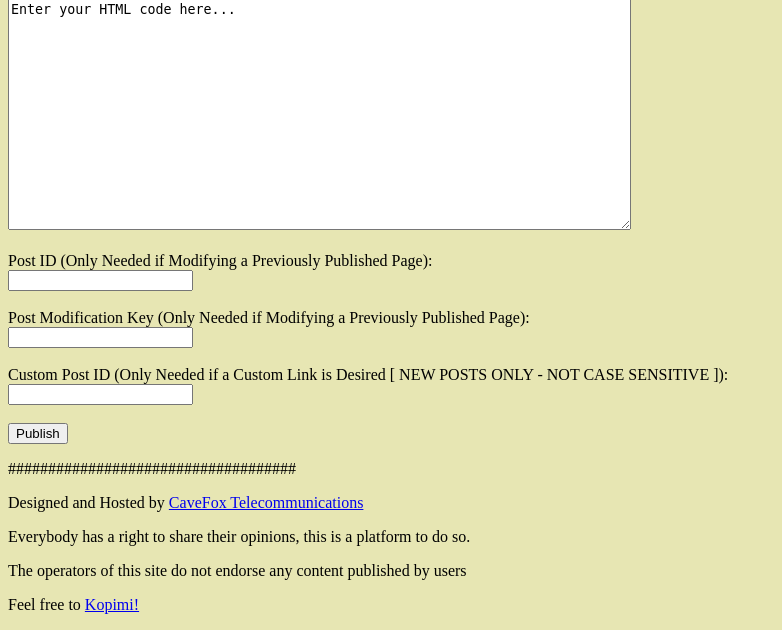
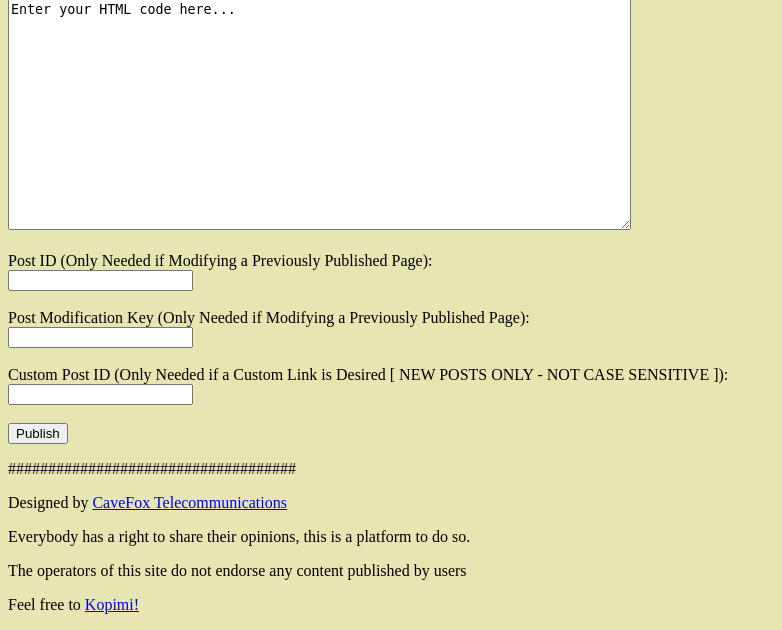
Before and after one commit to Broseki/TorPages, a Flask app: page / in a window 1280 px wide. Shown: the part 249-879 px from the top of the page, without its empty margins (0-782 px from the left). Run offline with Flask 2, Linux system fonts and the light colour scheme.

Commit message:
Removed the hosted by part of the home page to remove accountability if the service is hosted by a different person.

```diff
--- a/templates/index.html
+++ b/templates/index.html
@@ -32,7 +32,7 @@
 		<input type="submit" value="Publish" />
 		</form>
     <P>####################################</P>
-	<P>Designed and Hosted by <a href="https://cavefox.net">CaveFox Telecommunications</a></P>
+	<P>Designed by <a href="https://cavefox.net">CaveFox Telecommunications</a></P>
     <P>Everybody has a right to share their opinions, this is a platform to do so.</P>
     <p>The operators of this site do not endorse any content published by users</P>
 	<p>Feel free to <a href="http://www.kopimi.com/">Kopimi!</a></p>
```
